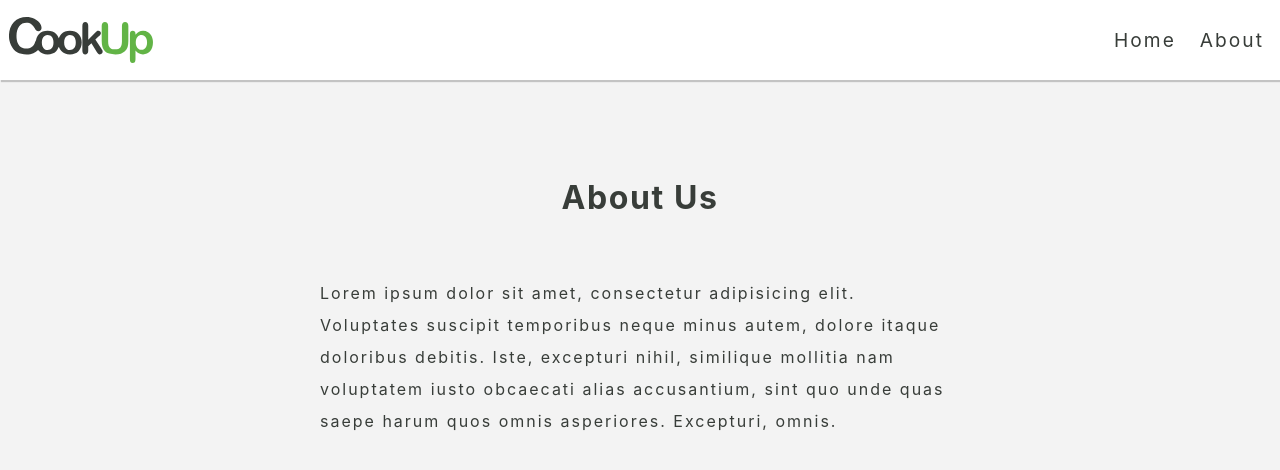
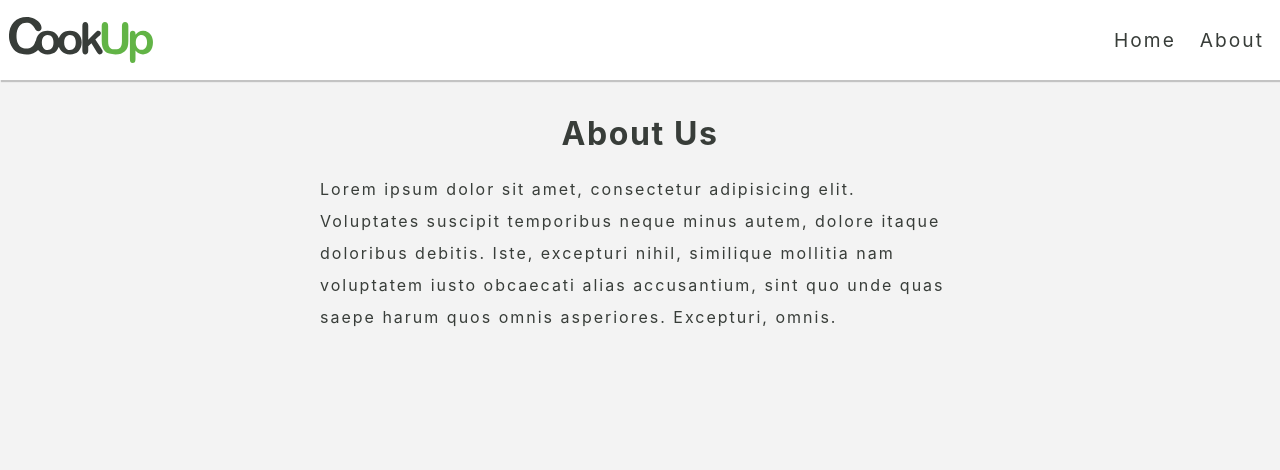
Before and after one commit to juliscapucin/react-recipes, a React (Create React App) app: page /about in a window 1280 px wide. Shown: the top 470 px of the page. Built offline with nearby package versions, Linux system fonts and the light colour scheme; no server answers.

Commit message:
Layout adjustments

```diff
--- a/src/components/RecipeList.js
+++ b/src/components/RecipeList.js
@@ -15,7 +15,7 @@ const RecipeList = () => {
 
   return (
     <section className='section'>
-      <h2 className='section-title'>recipes</h2>
+      {/* <h2 className='section-title'>recipes</h2> */}
       <div className='recipes-center'>
         {recipes.map((item) => {
           return <Recipe key={item.id} {...item} />;
--- a/src/index.css
+++ b/src/index.css
@@ -203,19 +203,19 @@ Recipes List
 */
 
 .section {
-  padding: 5rem 0;
+  padding: 1rem 0;
 }
 .section-title {
   font-size: 2rem;
   text-transform: capitalize;
   letter-spacing: var(--mainSpacing);
   text-align: center;
-  margin-bottom: 3.5rem;
+  margin-bottom: 1rem;
   margin-top: 1rem;
 }
 .recipes-center {
   width: var(--smallWidth);
-  margin: 0 auto;
+  margin: 1rem auto;
   max-width: var(--fullWidth);
   display: grid;
   row-gap: 2rem;
@@ -254,13 +254,15 @@ Recipe
 .recipe-footer {
   padding: 1.5rem;
 }
-.recipe-footer h3,
+
 .recipe-footer h4,
 .recipe-footer p {
   margin-bottom: 0.3rem;
 }
 .recipe-footer h3 {
   font-size: 2rem;
+  line-height: 1.2;
+  margin-bottom: 1rem;
 }
 .recipe-footer p {
   color: var(--darkGrey);
@@ -281,7 +283,7 @@ Form
   margin: 0 auto;
   max-width: var(--maxWidth);
   background: var(--mainWhite);
-  padding: 2rem 2.5rem;
+  padding: 1rem 1.5rem;
   text-transform: capitalize;
   border-radius: var(--mainBorderRadius);
   box-shadow: var(--lightShadow);
@@ -291,7 +293,7 @@ Form
   display: block;
   margin-bottom: 1.25rem;
   font-weight: bold;
-  letter-spacing: 0.25rem;
+  letter-spacing: 0.1rem;
   color: var(--primaryColor);
 }
 .form-control input {
```
